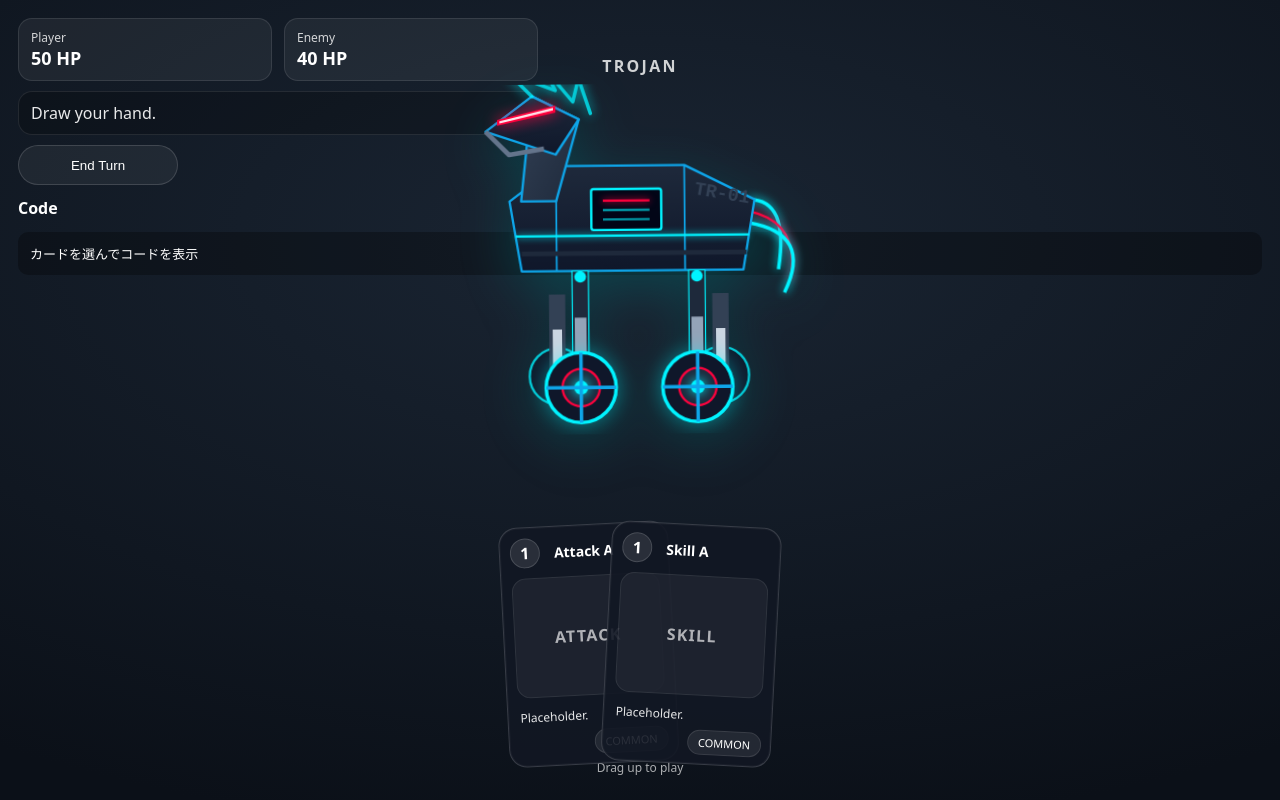
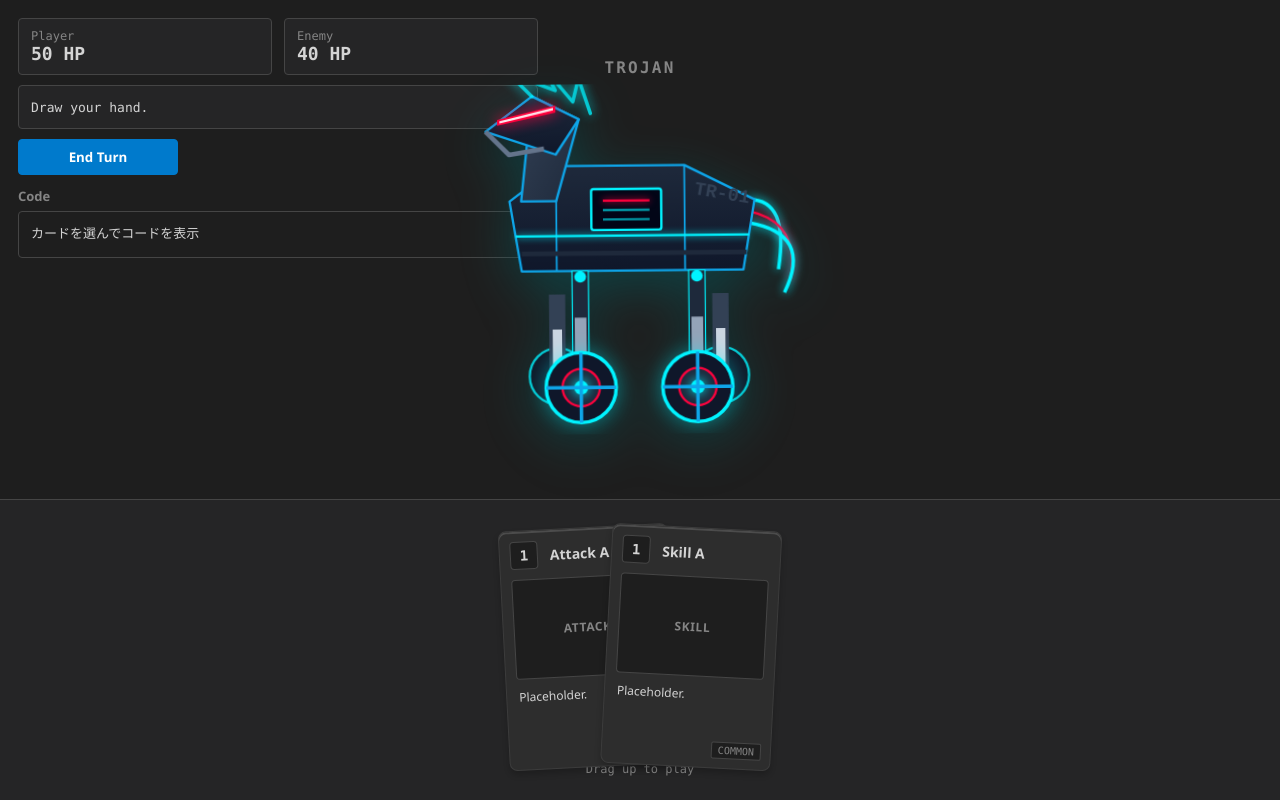
Before and after one commit to oy-hotwater/code-card, a React (Vite) app: page / in a window 1280 px wide. Built offline with nearby package versions, Linux system fonts and the light colour scheme.

Commit message:
update ui css

```diff
--- a/src/styles.css
+++ b/src/styles.css
@@ -1,28 +1,80 @@
 :root {
   color-scheme: dark;
+
+  /* =========================================
+     テーマ選択（使いたいテーマのコメントを外してください）
+     ========================================= */
+
+  /* ▼▼▼ 案A: VS Code (Dark+) 風 ▼▼▼ */
+  --bg-app: #1e1e1e;
+  --bg-panel: #252526;
+  --bg-card: #2d2d2d;
+  --bg-code: #1e1e1e;
+  --border-color: #454545;
+  --border-card: #3c3c3c;
+  --text-main: #d4d4d4;
+  --text-muted: #858585;
+  --accent-color: #007acc;
+  --color-common: rgba(255, 255, 255, 0.15);
+  --color-uncommon: rgba(78, 201, 176, 0.6); /* VSCodeの型色 */
+  --color-rare: rgba(197, 134, 192, 0.6); /* VSCodeの制御構文色 */
+  --font-ui: "Segoe UI", "Noto Sans JP", sans-serif;
+  --font-code: "Consolas", "Courier New", monospace;
+  /* ▲▲▲ 案A ここまで ▲▲▲ */
+
+  /* ▼▼▼ 案B: One Dark (Atom/GitHub) 風 ▼▼▼ */
+  /*
+  --bg-app: #282c34;
+  --bg-panel: #21252b;
+  --bg-card: #353b45;
+  --bg-code: #282c34;
+  --border-color: #181a1f;
+  --border-card: #181a1f;
+  --text-main: #abb2bf;
+  --text-muted: #5c6370;
+  --accent-color: #61afef;
+  --color-common: rgba(171, 178, 191, 0.2);
+  --color-uncommon: rgba(152, 195, 121, 0.6);
+  --color-rare: rgba(198, 120, 221, 0.6);
+  --font-ui: -apple-system, BlinkMacSystemFont, "Segoe UI", sans-serif;
+  --font-code: "Fira Code", "Source Code Pro", monospace;
+  */
+
+  /* ▼▼▼ 案C: Monokai (Sublime Text) 風 ▼▼▼ */
+  /*
+  --bg-app: #272822;
+  --bg-panel: #1e1f1c;
+  --bg-card: #3e3d32;
+  --bg-code: #272822;
+  --border-color: #49483e;
+  --border-card: #49483e;
+  --text-main: #f8f8f2;
+  --text-muted: #75715e;
+  --accent-color: #fd971f;
+  --color-common: rgba(248, 248, 242, 0.15);
+  --color-uncommon: rgba(166, 226, 46, 0.6);
+  --color-rare: rgba(102, 217, 239, 0.6);
+  --font-ui: "Ubuntu", "Segoe UI", sans-serif;
+  --font-code: "Monaco", "Consolas", monospace;
+  */
 }
 
 * {
   box-sizing: border-box;
 }
+
 html,
 body,
 #root {
   height: 100%;
   margin: 0;
+  background-color: var(--bg-app);
+  color: var(--text-main);
+  font-family: var(--font-ui);
 }
 
 .appRoot {
   height: 100%;
-  background: radial-gradient(1200px 600px at 50% 30%, #1a2533, #0b1018);
-  font-family:
-    ui-sans-serif,
-    system-ui,
-    -apple-system,
-    Segoe UI,
-    Roboto,
-    "Noto Sans JP",
-    sans-serif;
 }
 
 .stage {
@@ -48,41 +100,54 @@ body,
   gap: 12px;
 }
 
+/* IDE風に角丸を小さく(4px)し、ボーダーを強調 */
 .hpBox {
-  background: rgba(255, 255, 255, 0.06);
-  border: 1px solid rgba(255, 255, 255, 0.1);
-  border-radius: 14px;
+  background: var(--bg-panel);
+  border: 1px solid var(--border-color);
+  border-radius: 4px;
   padding: 10px 12px;
 }
 
 .hpLabel {
-  opacity: 0.8;
+  color: var(--text-muted);
   font-size: 12px;
+  font-family: var(--font-code);
 }
+
 .hpValue {
   font-size: 18px;
   font-weight: 700;
+  font-family: var(--font-code);
 }
 
 .log {
-  background: rgba(0, 0, 0, 0.25);
-  border: 1px solid rgba(255, 255, 255, 0.1);
-  border-radius: 14px;
+  background: var(--bg-panel);
+  border: 1px solid var(--border-color);
+  border-radius: 4px;
   padding: 10px 12px;
   min-height: 44px;
   display: flex;
   align-items: center;
-  opacity: 0.9;
+  font-family: var(--font-code);
+  font-size: 13px;
+  color: var(--text-main);
 }
 
 .endTurnBtn {
   width: 160px;
-  height: 40px;
-  border-radius: 999px;
-  border: 1px solid rgba(255, 255, 255, 0.14);
-  background: rgba(255, 255, 255, 0.06);
-  color: white;
+  height: 36px;
+  border-radius: 4px;
+  border: 1px solid var(--accent-color);
+  background: var(--accent-color);
+  color: #fff;
   cursor: pointer;
+  font-family: var(--font-ui);
+  font-weight: 600;
+  transition: opacity 0.2s;
+}
+
+.endTurnBtn:hover {
+  opacity: 0.8;
 }
 
 .arena {
@@ -93,21 +158,53 @@ body,
   pointer-events: none;
 }
 
-.enemyDummy {
-  width: 180px;
-  height: 180px;
-  border-radius: 24px;
-  border: 1px dashed rgba(255, 255, 255, 0.25);
+.enemyWrap {
   display: grid;
   place-items: center;
-  opacity: 0.7;
-  font-weight: 800;
-  letter-spacing: 0.08em;
+  gap: 10px;
+}
+
+.enemyName {
+  letter-spacing: 0.14em;
+  color: var(--text-muted);
+  font-weight: 700;
+  font-family: var(--font-code);
+}
+
+.enemySprite {
+  color: rgba(220, 220, 220, 0.9);
+  filter: drop-shadow(0 10px 18px rgba(0, 0, 0, 0.35));
+}
+
+.codePanel {
+  margin-top: 12px;
+  max-width: 520px;
+}
+
+.codeTitle {
+  font-weight: 600;
+  margin-bottom: 6px;
+  font-size: 13px;
+  color: var(--text-muted);
+}
+
+.codeBox {
+  padding: 12px;
+  border-radius: 4px;
+  background: var(--bg-code);
+  border: 1px solid var(--border-color);
+  overflow: auto;
+  font-family: var(--font-code);
+  font-size: 13px;
+  line-height: 1.5;
+  margin: 0;
 }
 
 .handWrap {
   position: relative;
   padding: 8px 14px 24px;
+  background: var(--bg-panel); /* 手札エリアに少し背景色をつける */
+  border-top: 1px solid var(--border-color);
 }
 
 .hand {
@@ -120,32 +217,33 @@ body,
 
 .playHint {
   text-align: center;
-  opacity: 0.65;
+  color: var(--text-muted);
   font-size: 12px;
   margin-top: -6px;
+  font-family: var(--font-code);
 }
 
 .card {
   position: absolute;
   width: 170px;
   height: 240px;
-  border-radius: 18px;
   transform-origin: 50% 100%;
   user-select: none;
 }
 
 .card.dragging {
-  filter: drop-shadow(0 18px 22px rgba(0, 0, 0, 0.45));
+  filter: drop-shadow(0 18px 22px rgba(0, 0, 0, 0.6));
 }
 
 .cardInner {
   width: 100%;
   height: 100%;
-  border-radius: 18px;
-  border: 1px solid rgba(255, 255, 255, 0.16);
-  background: rgba(18, 24, 36, 0.9);
+  border-radius: 8px; /* カードはエディタっぽさを出しつつ少しだけ丸く */
+  border: 1px solid var(--border-card);
+  background: var(--bg-card);
   overflow: hidden;
   cursor: grab;
+  box-shadow: 0 4px 6px rgba(0, 0, 0, 0.2);
 }
 
 .cardInner:active {
@@ -153,36 +251,44 @@ body,
 }
 
 .rarityCommon .cardInner {
-  box-shadow: inset 0 0 0 1px rgba(255, 255, 255, 0.04);
+  box-shadow:
+    inset 0 2px 0 0 var(--color-common),
+    0 4px 6px rgba(0, 0, 0, 0.2);
 }
 .rarityUncommon .cardInner {
-  box-shadow: inset 0 0 0 1px rgba(120, 255, 200, 0.16);
+  box-shadow:
+    inset 0 2px 0 0 var(--color-uncommon),
+    0 4px 6px rgba(0, 0, 0, 0.2);
 }
 .rarityRare .cardInner {
-  box-shadow: inset 0 0 0 1px rgba(120, 180, 255, 0.18);
+  box-shadow:
+    inset 0 2px 0 0 var(--color-rare),
+    0 4px 6px rgba(0, 0, 0, 0.2);
 }
 
 .cardTop {
   display: grid;
-  grid-template-columns: 34px 1fr;
+  grid-template-columns: 30px 1fr;
   gap: 10px;
   padding: 10px 10px 0;
   align-items: center;
 }
 
 .cost {
-  width: 30px;
-  height: 30px;
-  border-radius: 999px;
+  width: 28px;
+  height: 28px;
+  border-radius: 4px; /* コストも四角く */
   display: grid;
   place-items: center;
-  background: rgba(255, 255, 255, 0.1);
-  border: 1px solid rgba(255, 255, 255, 0.14);
-  font-weight: 800;
+  background: var(--bg-app);
+  border: 1px solid var(--border-color);
+  font-weight: bold;
+  font-family: var(--font-code);
+  font-size: 14px;
 }
 
 .name {
-  font-weight: 800;
+  font-weight: 600;
   font-size: 14px;
   white-space: nowrap;
   overflow: hidden;
@@ -191,25 +297,26 @@ body,
 
 .art {
   margin: 10px;
-  height: 120px;
-  border-radius: 14px;
-  background: rgba(255, 255, 255, 0.05);
-  border: 1px solid rgba(255, 255, 255, 0.08);
+  height: 100px;
+  border-radius: 4px;
+  background: var(--bg-app);
+  border: 1px solid var(--border-color);
   display: grid;
   place-items: center;
 }
 
 .artDummy {
-  opacity: 0.65;
-  font-weight: 800;
-  letter-spacing: 0.08em;
+  color: var(--text-muted);
+  font-weight: bold;
+  letter-spacing: 0.05em;
+  font-size: 12px;
 }
 
 .text {
   padding: 0 12px;
-  opacity: 0.9;
+  color: var(--text-main);
   font-size: 12px;
-  line-height: 1.25rem;
+  line-height: 1.4;
   min-height: 44px;
 }
 
@@ -223,44 +330,17 @@ body,
 }
 
 .pill {
-  font-size: 11px;
-  padding: 4px 10px;
-  border-radius: 999px;
-  background: rgba(255, 255, 255, 0.08);
-  border: 1px solid rgba(255, 255, 255, 0.1);
+  font-size: 10px;
+  padding: 2px 6px;
+  border-radius: 2px;
+  background: var(--bg-app);
+  border: 1px solid var(--border-color);
   text-transform: uppercase;
+  color: var(--text-muted);
+  font-family: var(--font-code);
 }
 
 .card.selected {
-  outline: 3px solid rgba(255, 255, 255, 0.8);
+  outline: 2px solid var(--accent-color);
+  outline-offset: 2px;
 }
-
-.codePanel {
-  margin-top: 12px;
-}
-.codeTitle {
-  font-weight: 600;
-  margin-bottom: 6px;
-}
-.codeBox {
-  padding: 12px;
-  border-radius: 10px;
-  background: rgba(0, 0, 0, 0.3);
-  overflow: auto;
-}
-.enemyWrap {
-  display: grid;
-  place-items: center;
-  gap: 10px;
-}
-
-.enemyName {
-  letter-spacing: 0.14em;
-  opacity: 0.8;
-  font-weight: 700;
-}
-
-.enemySprite {
-  color: rgba(220, 220, 220, 0.9);
-  filter: drop-shadow(0 10px 18px rgba(0, 0, 0, 0.35));
-}
```
